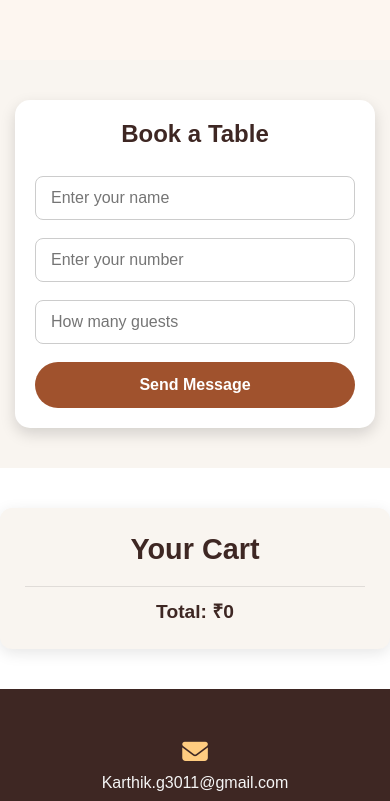
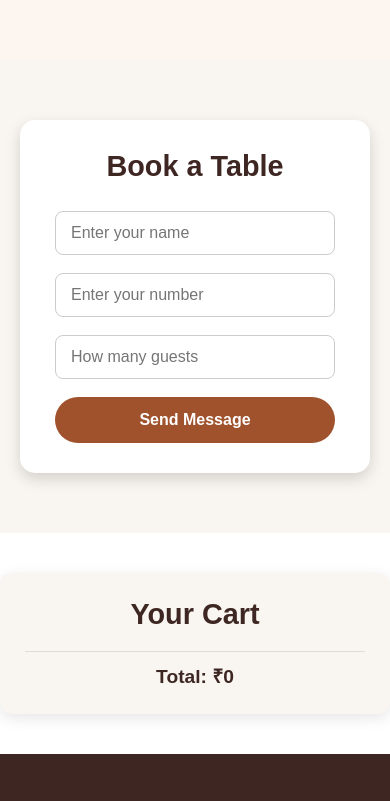
Before and after one commit to Karthik243011/Coffee-Shop-Project, a plain HTML site: page index.html in a window 390 px wide. Shown: the part 7058-7859 px from the top of the page. Drawn offline with Linux system fonts and the light colour scheme; files whose address does not match are found by name.

Commit message:
Update contactUs-align.css

```diff
--- a/contactUs-align.css
+++ b/contactUs-align.css
@@ -59,18 +59,3 @@
   background: #3e2723;
   transform: scale(1.03);
 }
-
-/* Responsive */
-@media (max-width: 480px) {
-  .contactUs-align {
-    padding: 40px 15px;
-  }
-
-  .contactUs-align form {
-    padding: 20px;
-  }
-
-  .contactUs-align form h3 {
-    font-size: 1.5rem;
-  }
-}
```
